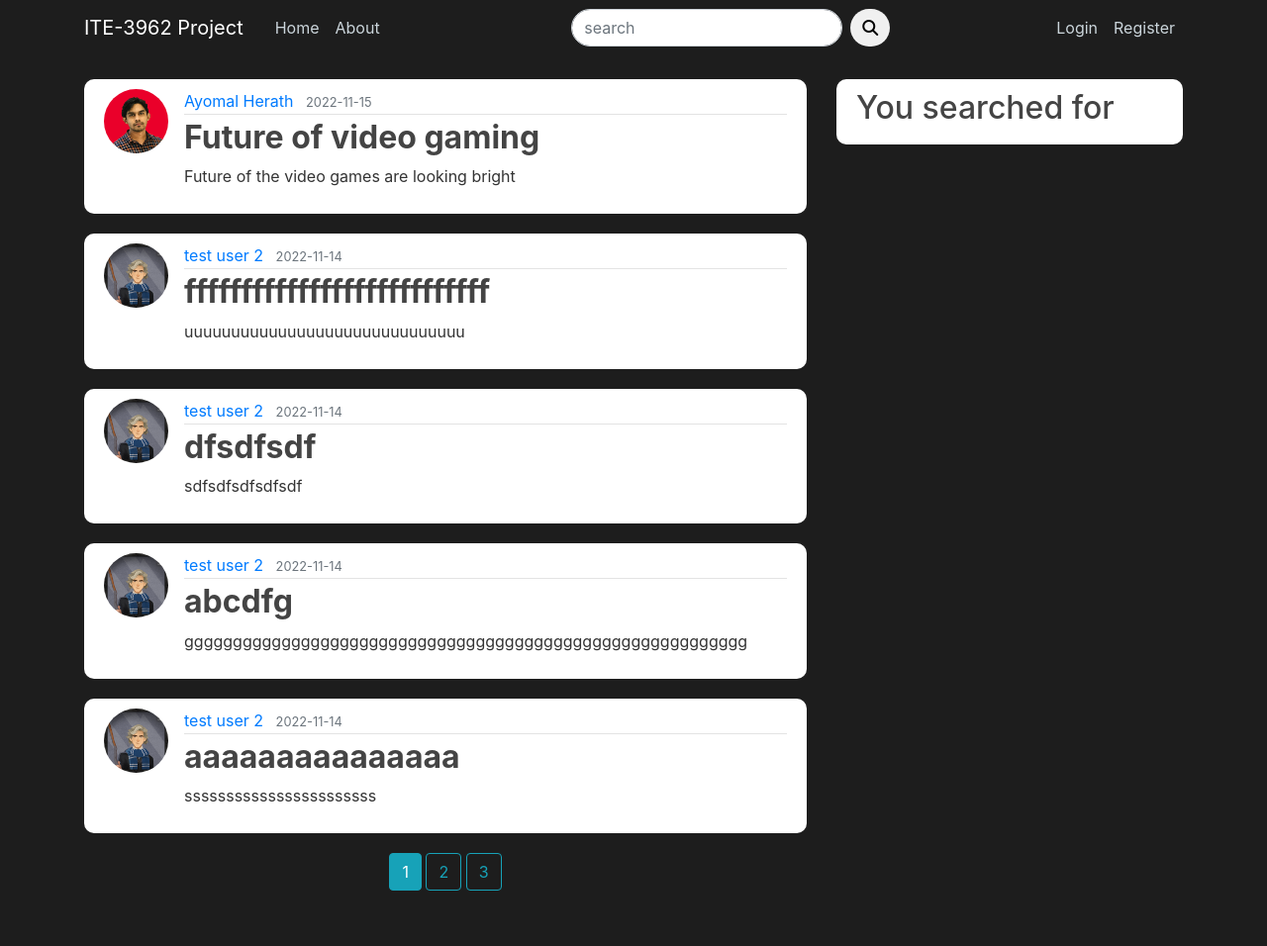
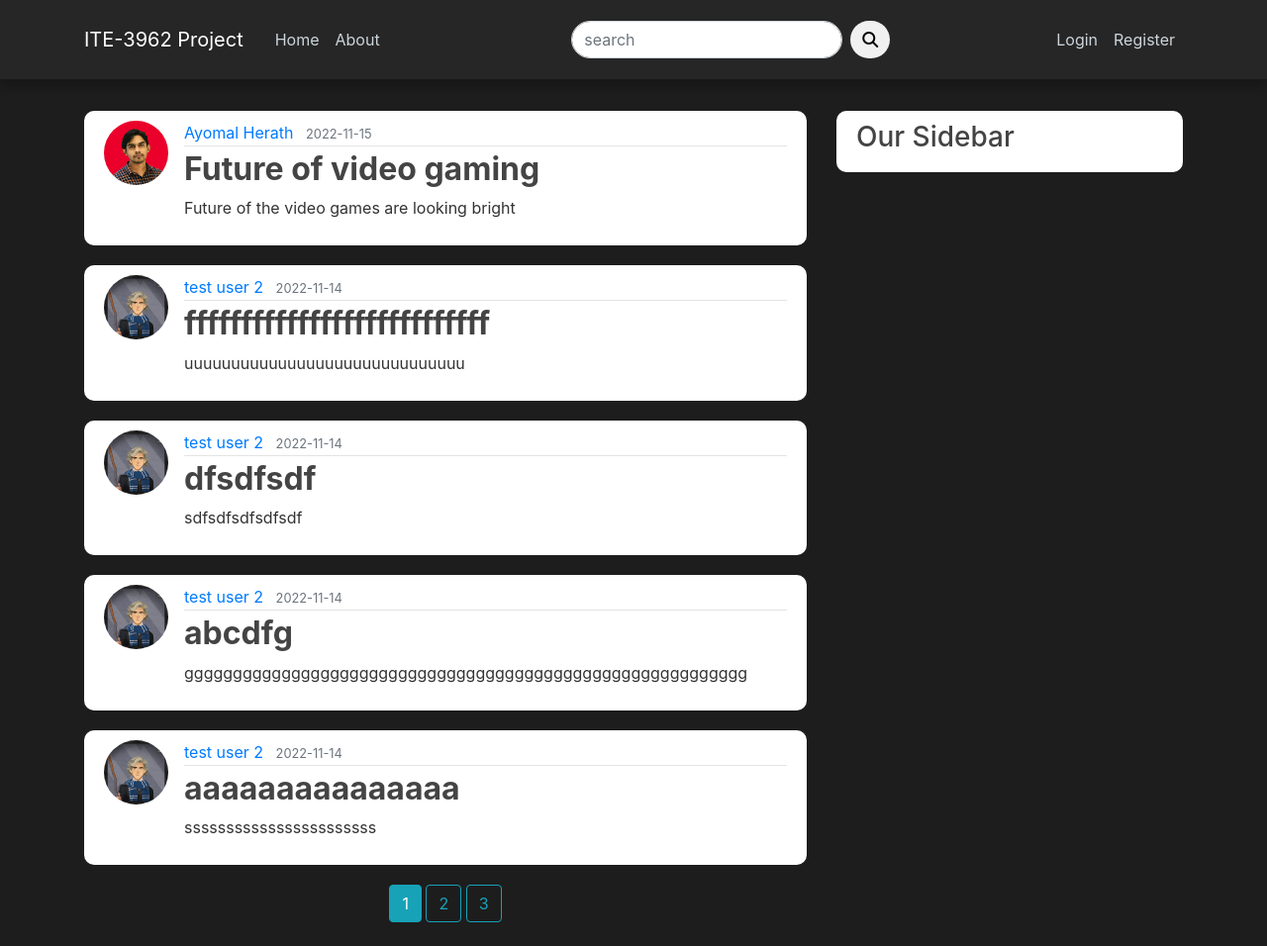
Before and after one commit to ayomal028/ITE-3962-project-social-media-application-with-hate-speech-detection-, a Flask app: page /home in a window 1280 px wide. Shown: the whole page at 99% size. Before the commit the page ends 900 px from the top, so only its background shows below. Run offline with Flask 2, Linux system fonts and the light colour scheme; data comes from the database, SQL or seed files in the repository; both versions use the stored data as it was after the commit; some libraries are stand-ins or nearby versions.

Commit message:
18/11/22

```diff
--- a/HS_detector/blog/config.py
+++ b/HS_detector/blog/config.py
@@ -8,3 +8,4 @@
     MAIL_USE_TLS = True
     MAIL_USERNAME = os.environ.get('EMAIL_USER')
     MAIL_PASSWORD = os.environ.get('EMAIL_PASS')
+    SERVER_NAME = "localhost:5000"
--- a/HS_detector/blog/main/routes.py
+++ b/HS_detector/blog/main/routes.py
@@ -15,8 +15,3 @@
 @main.route("/about")
 def about():
     return render_template('about.html', title='About')
-
-@main.context_processor
-def home():
-    form = SearchForm()
-    return dict(form=form)
--- a/HS_detector/blog/static/main.css
+++ b/HS_detector/blog/static/main.css
@@ -1,7 +1,7 @@
 body {
     background: #1d1d1d;
     color: #333333;
-    margin-top: 5rem;
+    margin-top: 7rem;
   }
 
   h1, h2, h3, h4, h5, h6 {
@@ -13,7 +13,12 @@
   }
 
   .bg-steel {
-    background-color: #1d1d1d;
+    background-color: #272626;
+  }
+
+  .navbar{
+    height: 5rem;
+    box-shadow: 0 8px 8px 0 rgba(0,0,0,.2);
   }
 
 
@@ -110,3 +115,9 @@
   .account-heading {
     font-size: 2.5rem;
   }
+
+  .sresults{
+    background-color: #ffffff;
+    border-radius: 1rem;
+    padding: 10px 10px;
+  }
--- a/HS_detector/blog/templates/home.html
+++ b/HS_detector/blog/templates/home.html
@@ -30,7 +30,3 @@
     </div>
 
 {% endblock content %}
-
-{% block sidebar %}
-    <h2>You searched for</h2>
-{% endblock %}
--- a/HS_detector/blog/templates/layout.html
+++ b/HS_detector/blog/templates/layout.html
@@ -25,7 +25,7 @@
     <header class="site-header">
         <nav class="navbar navbar-expand-md navbar-dark bg-steel fixed-top">
           <div class="container">
-            <a class="navbar-brand mr-4" href="/">ITE-3962 Project</a>
+            <a class="navbar-brand mr-4" href="/home">ITE-3962 Project</a>
             <button class="navbar-toggler" type="button" data-toggle="collapse" data-target="#navbarToggle" aria-controls="navbarToggle" aria-expanded="false" aria-label="Toggle navigation">
               <span class="navbar-toggler-icon"></span>
             </button>
--- a/HS_detector/blog/users/routes.py
+++ b/HS_detector/blog/users/routes.py
@@ -1,3 +1,4 @@
+from blog import app
 from flask import render_template, url_for, flash, redirect, request, Blueprint
 from blog import  db, bcrypt
 from blog.users.forms import RegistrationForm, LoginForm, UpdateAccountForm, RequestResetForm, ResetPasswordForm, SearchForm
@@ -121,6 +122,15 @@
 @users.route('/search', methods=['POST'])
 def search():
     form = SearchForm()
+    posts = Post.query
     if form.validate_on_submit():
         searched = form.searched.data
-        return render_template("search.html", form=form, searched=searched)
+        #query the database for posts
+        posts = posts.filter(Post.content.like('%' + searched + '%'))
+        posts = posts.order_by(Post.title).all()
+        return render_template("search.html", form=form, searched=searched, posts=posts)
+
+@app.context_processor
+def home():
+    form = SearchForm()
+    return dict(form=form)
```
Also changed, not shown: HS_detector/blog/templates/search.html (+22 -2 lines), HS_detector/instance/site.db.
